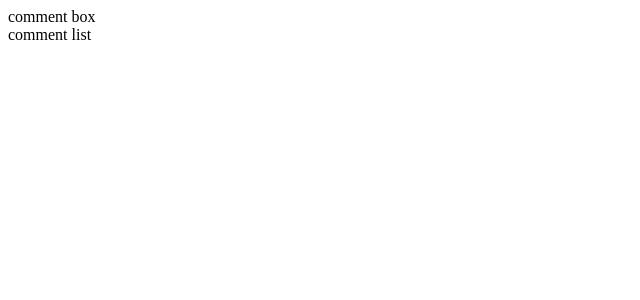
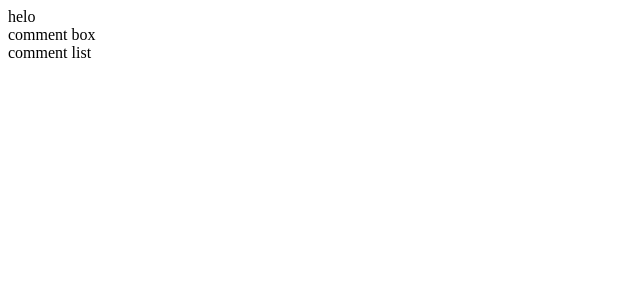
Before and after one commit to qasimraheem/react-test, a React (Create React App) app: page / in a window 1280 px wide. Shown: the top 300 px of the page, without its empty margins (0-640 px from the left). Built offline with nearby package versions, Linux system fonts and the light colour scheme.

Commit message:
app.test

```diff
--- a/src/components/App.js
+++ b/src/components/App.js
@@ -5,6 +5,7 @@ import CommentList from './CommentList';
 export default () => {
     return (
         <div>
+            helo
             <CommentBox/>
             <CommentList/>
         </div>
--- a/src/components/CommentBox.js
+++ b/src/components/CommentBox.js
@@ -1,5 +1,5 @@
 import React from 'react';
 
 export default () => {
-    return (<div>comment box</div>);
+    return <div>comment box</div>;
 };
--- a/src/components/CommentList.js
+++ b/src/components/CommentList.js
@@ -1,5 +1,5 @@
 import React from 'react';
 
 export default ()=>{
-    return(<div>comment list</div>);
+    return <div>comment list</div>;
 };
```
Also changed, not shown: 1 other file (tests, documents, lock files or other folders).
